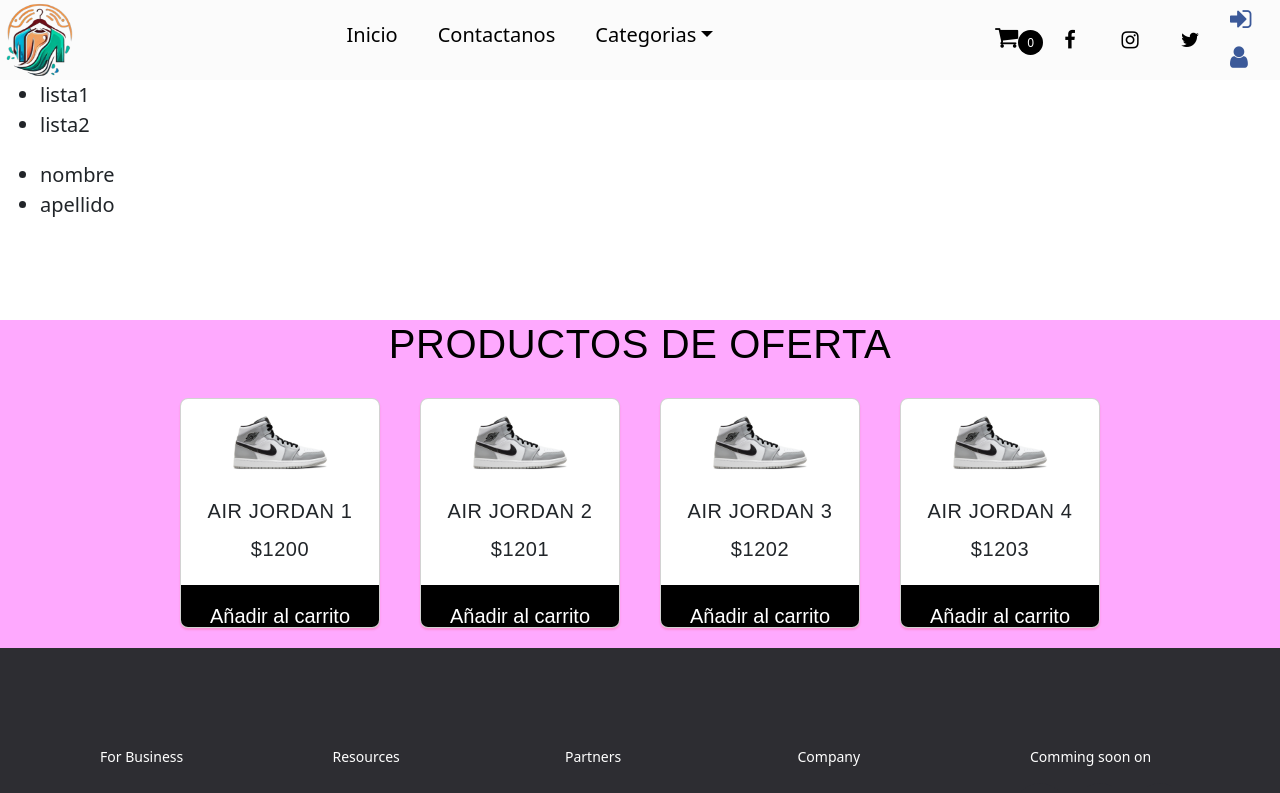
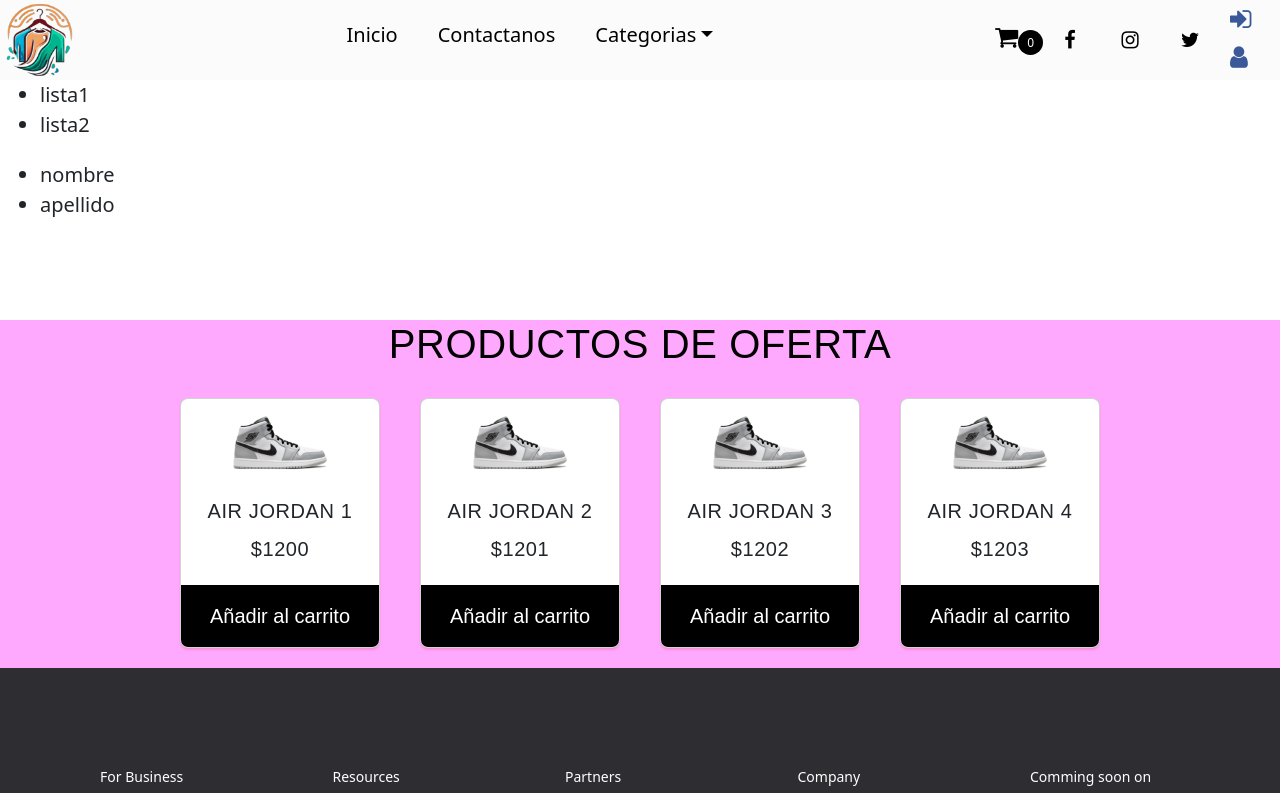
Before and after one commit to ibrahimeric/react-basicos, a React (Create React App) app: page / in a window 1280 px wide. Shown: the top 793 px of the page. Built offline with nearby package versions, Linux system fonts and the light colour scheme.

Commit message:
prueba body

```diff
--- a/package.json
+++ b/package.json
@@ -12,7 +12,7 @@
     "react": "^18.2.0",
     "react-dom": "^18.2.0",
     "react-script": "^2.0.5",
-    "react-scripts": "5.0.1",
+    "react-scripts": "^5.0.1",
     "web-vitals": "^2.1.4"
   },
   "scripts": {
--- a/src/Styles/Body.css
+++ b/src/Styles/Body.css
@@ -30,7 +30,7 @@ title, h1{
 
 .container .card{
     width: 200px;
-    height: 230px;
+    height: 250px; /* comentario prueba*/
     border-radius: 8px;
     box-shadow: 0 2px 2px rgba(228, 53, 53, 0.2);
     overflow: hidden;
```
Also changed, not shown: 1 other file (tests, documents, lock files or other folders).
